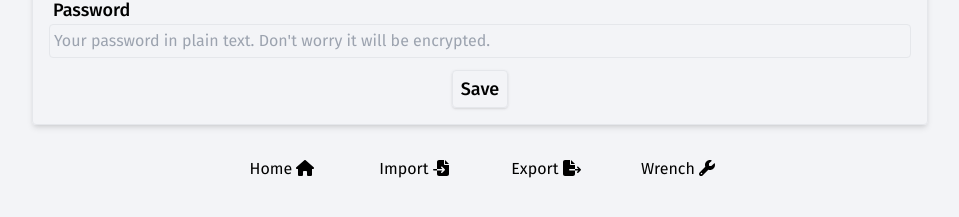
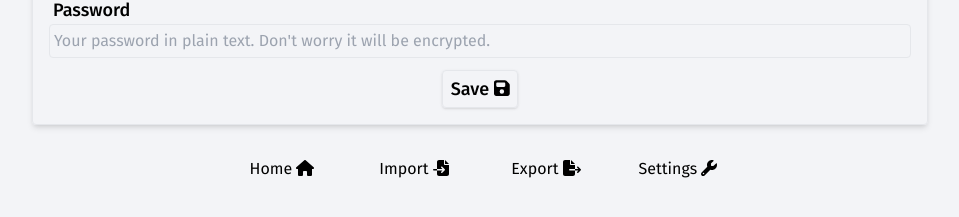
Before and after one commit to Kaligraphy247/passwdmgr, a Next.js app: page /addNew in a window 1280 px wide. Shown: the part 263-480 px from the top of the page, without its empty margins (160-1119 px from the left). Built offline with nearby package versions, Linux system fonts and the light colour scheme.

Commit message:
added icons for save and home

```diff
--- a/components/quickLinks.js
+++ b/components/quickLinks.js
@@ -39,7 +39,7 @@ export default function QuickLinks() {
         </button>
 
         <button className="p-1 rounded w-[100px] h-[40px] hover:shadow hover:border hover:border-gray-300">
-          <Link href="/settings">Wrench {settings}</Link>
+          <Link href="/settings">Settings {settings}</Link>
         </button>
       </div>
     </>
--- a/pages/addNew.js
+++ b/pages/addNew.js
@@ -1,5 +1,9 @@
 //*
 import QuickLinks from "../components/quickLinks";
+import { FontAwesomeIcon } from "@fortawesome/react-fontawesome";
+import { faSave } from "@fortawesome/free-solid-svg-icons";
+
+const save = <FontAwesomeIcon icon={faSave} />;
 
 export default function AddNewPassword() {
   return (
@@ -19,8 +23,10 @@ export default function AddNewPassword() {
             placeholder="Your password in plain text. Don't worry it will be encrypted."
           ></input>
           <div className="mt-3 text-center">
-            <button className="border rounded px-2 py-1 text-lg font-medium shadow hover:shadow-md">
+            <button className="border rounded px-2 py-1 text-lg font-medium shadow hover:shadow-m">
               Save
+              <>&nbsp;</>
+              {save}
             </button>
           </div>
         </form>
```
